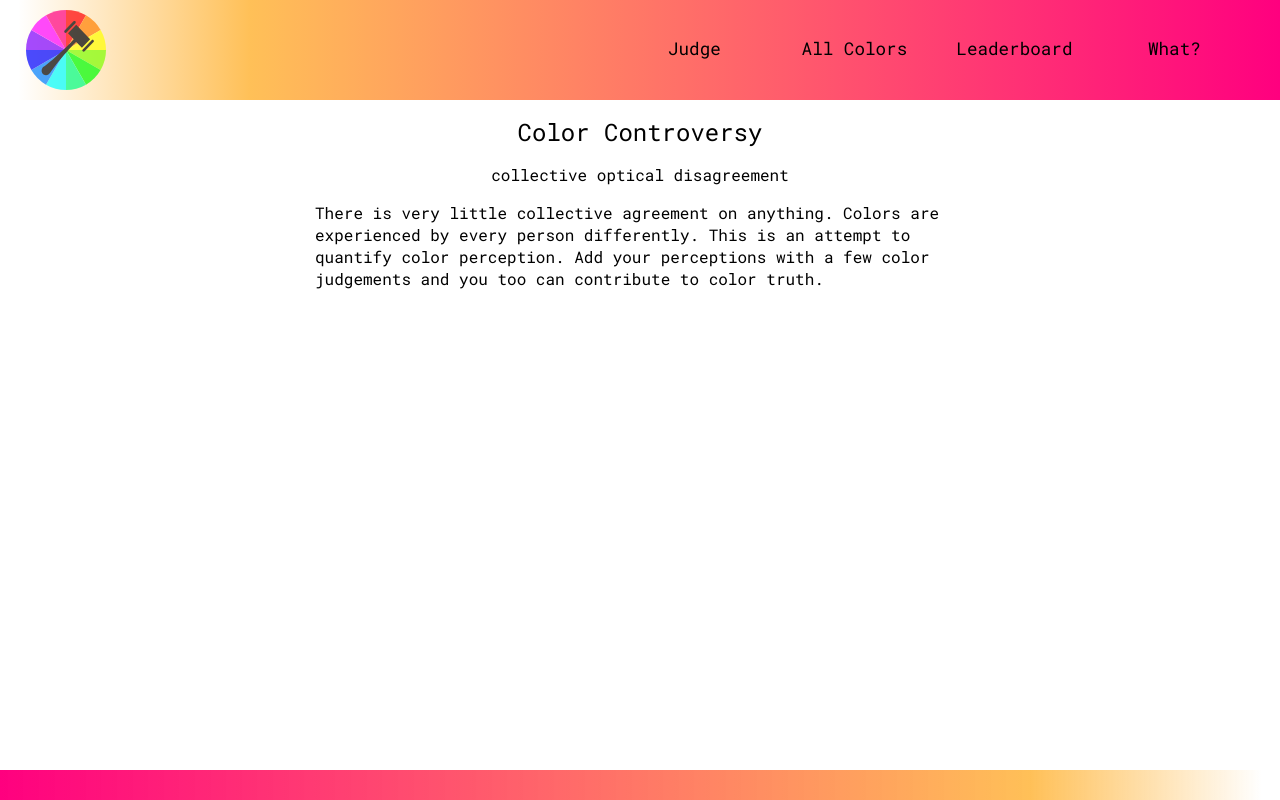
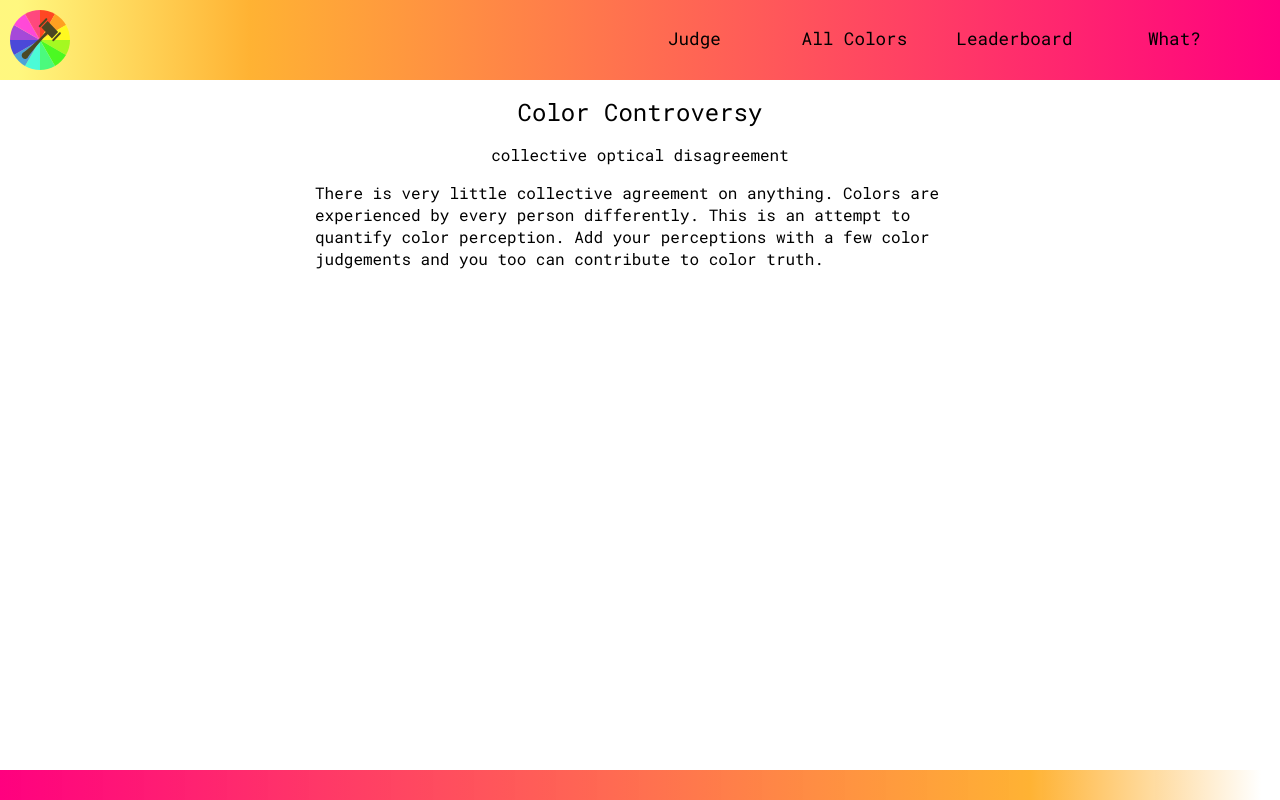
Before and after one commit to robinovitch61/color-controversy, a React (Create React App) app in the folder react-frontend/: page /what in a window 1280 px wide. Built offline with nearby package versions, Linux system fonts and the light colour scheme; what colorapi would draw is missing.

Commit message:
make nav sticky, styled

```diff
--- a/react-frontend/src/style/style.ts
+++ b/react-frontend/src/style/style.ts
@@ -13,11 +13,13 @@ const CONTAINER_WIDTH_PX = 650
 const JUDGE_CONTAINER_WIDTH_PX = 550
 const TRANSITION_WIDTH_MOBILE = 768
 const RED_COLOR = '#ff007f'
-const ORANGE_COLOR = 'rgba(255, 170, 29, 0.739583) 80.46%'
-const NAV_HEIGHT_PX = 100
-const NAV_LOGO_WIDTH_PX = NAV_HEIGHT_PX - 20
-const NAV_HEIGHT_MOBILE_PX = 60
-const NAV_LOGO_WIDTH_MOBILE_PX = NAV_HEIGHT_MOBILE_PX - 10
+const ORANGE_COLOR = 'rgba(255, 170, 29, 0.9) 80.46%'
+const NAV_HEIGHT_PX = 80
+const NAV_LOGO_MARGIN_PX = 20
+const NAV_LOGO_WIDTH_PX = NAV_HEIGHT_PX - NAV_LOGO_MARGIN_PX
+const NAV_HEIGHT_MOBILE_PX = 50
+const NAV_LOGO_MARGIN_MOBILE_PX = 10
+const NAV_LOGO_WIDTH_MOBILE_PX = NAV_HEIGHT_MOBILE_PX - NAV_LOGO_MARGIN_MOBILE_PX
 const FOOTER_HEIGHT_PX = 30
 const FOOTER_MARGIN_PX = 20
 
@@ -223,6 +225,9 @@ export const StyledNavButton = styled.button`
 `
 
 export const StyledNav = styled.nav`
+  position: sticky;
+  top: 0;
+  z-index: 10;
   width: 100%;
   height: ${NAV_HEIGHT_PX}px;
   display: flex;
@@ -231,7 +236,7 @@ export const StyledNav = styled.nav`
     270deg,
     ${RED_COLOR},
     ${ORANGE_COLOR},
-    rgba(255, 240, 0, 0) 98.59%
+    rgba(255, 240, 0, 0.5) 98.59%
   );
 
   @media screen and (max-width: ${TRANSITION_WIDTH_MOBILE}px) {
@@ -260,11 +265,11 @@ export const StyledNav = styled.nav`
         width: ${NAV_LOGO_WIDTH_PX}px;
         max-width: 100px;
         opacity: 0.7;
-        padding-left: 2vw;
+        padding-left: ${NAV_LOGO_MARGIN_PX / 2}px;
 
         @media screen and (max-width: ${TRANSITION_WIDTH_MOBILE}px) {
           width: ${NAV_LOGO_WIDTH_MOBILE_PX}px;
-          padding-left: 3vw;
+          padding-left: ${NAV_LOGO_MARGIN_MOBILE_PX / 2}px;
         }
       }
     }
```
